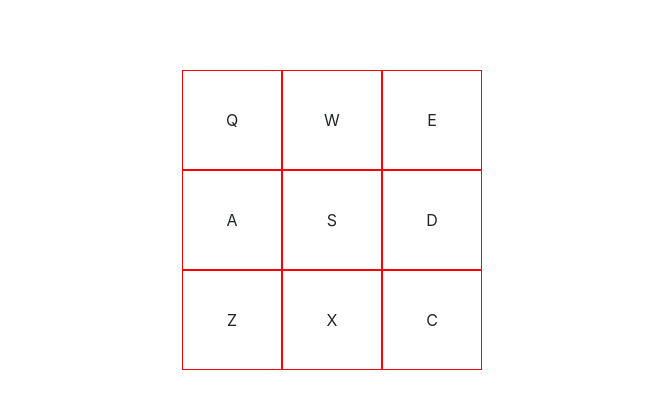
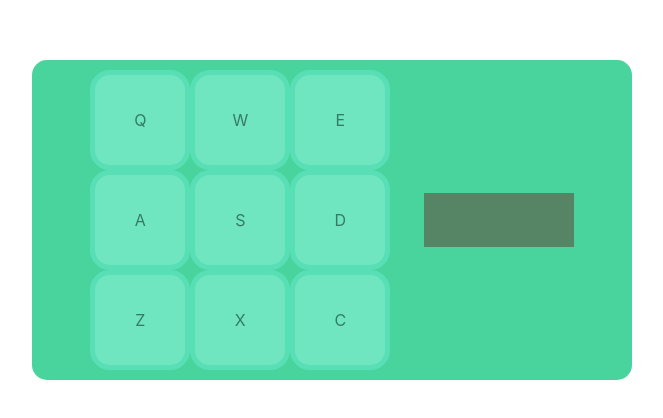
Before and after one commit to Osgoroth/drum-machine, a React (Create React App) app: page / in a window 1280 px wide. Shown: the part 180-598 px from the top of the page, without its empty margins (308-971 px from the left). Built offline with nearby package versions, Linux system fonts and the light colour scheme.

Commit message:
first styles added

```diff
--- a/src/App.js
+++ b/src/App.js
@@ -88,9 +88,9 @@ function App() {
   return (
     <div className="App">
       <div id="drum-machine">
-        <div id="display">{displayText}</div>
         <div className="drum-pads">
           {drums.map((drumpad) => (
+
             <div
               key={drumpad.keyText}
               id={drumpad.soundSrc}
@@ -106,6 +106,7 @@ function App() {
             </div>
           ))}
         </div>
+        <div id="display">{displayText}</div>
       </div>
     </div>
   );
--- a/src/App.scss
+++ b/src/App.scss
@@ -5,17 +5,63 @@
   height: 100vh;
 }
 
+#drum-machine {
+  height: 40vh;
+  min-width: 600px;
+
+
+  display: flex;
+  flex-direction: row;
+  background-color: #49D49D;
+
+
+  border-radius: 15px;
+  justify-content: space-evenly;
+  align-items: center;
+
+  padding: 25px;
+
+
+}
 
 .drum-pads {
   display: grid;
   grid-template-columns: repeat(3, 1fr);
+  width: 300px;
+  height: 300px;
 }
 
 .drum-pad {
-  border: 1px solid red;
+  border: 5px solid #69EBD0;
+  background-color: #95F9E3;
+  opacity: 0.5;
+  border-radius: 20px;
   width: 100px;
   height: 100px;
   display: flex;
   align-items: center;
   justify-content: center;
 }
+
+.drum-pad:active {
+  background-color: #69EBD0;
+  border: 5px solid #95F9E3;
+}
+
+#display {
+  width: 150px;
+  min-height: 54px;
+  padding: 15px;
+  text-align: center;
+
+  background-color: #558564;
+}
+
+@media only screen and (max-width: 600px) {
+ #drum-machine {
+    display: flex;
+    flex-direction: column;
+    min-width: 90vw;
+    height: 80vh;
+ }
+}
```
